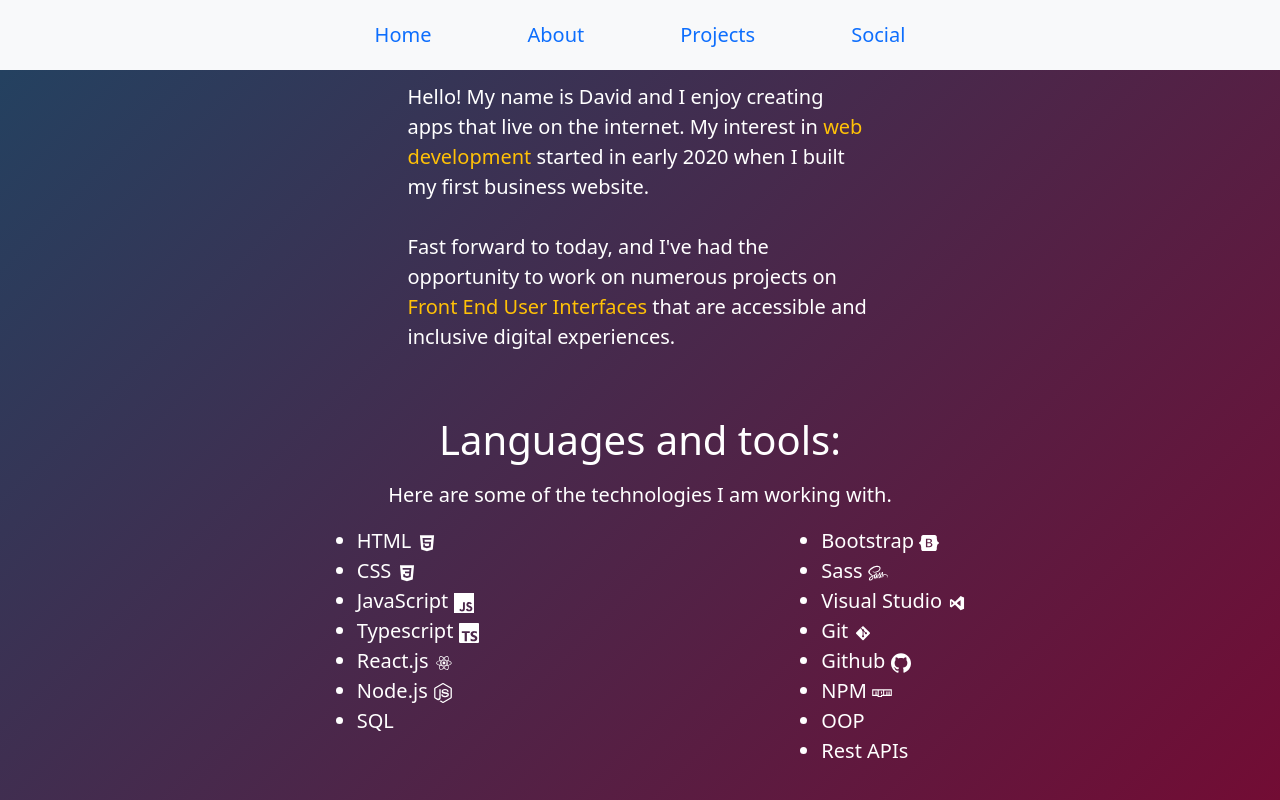
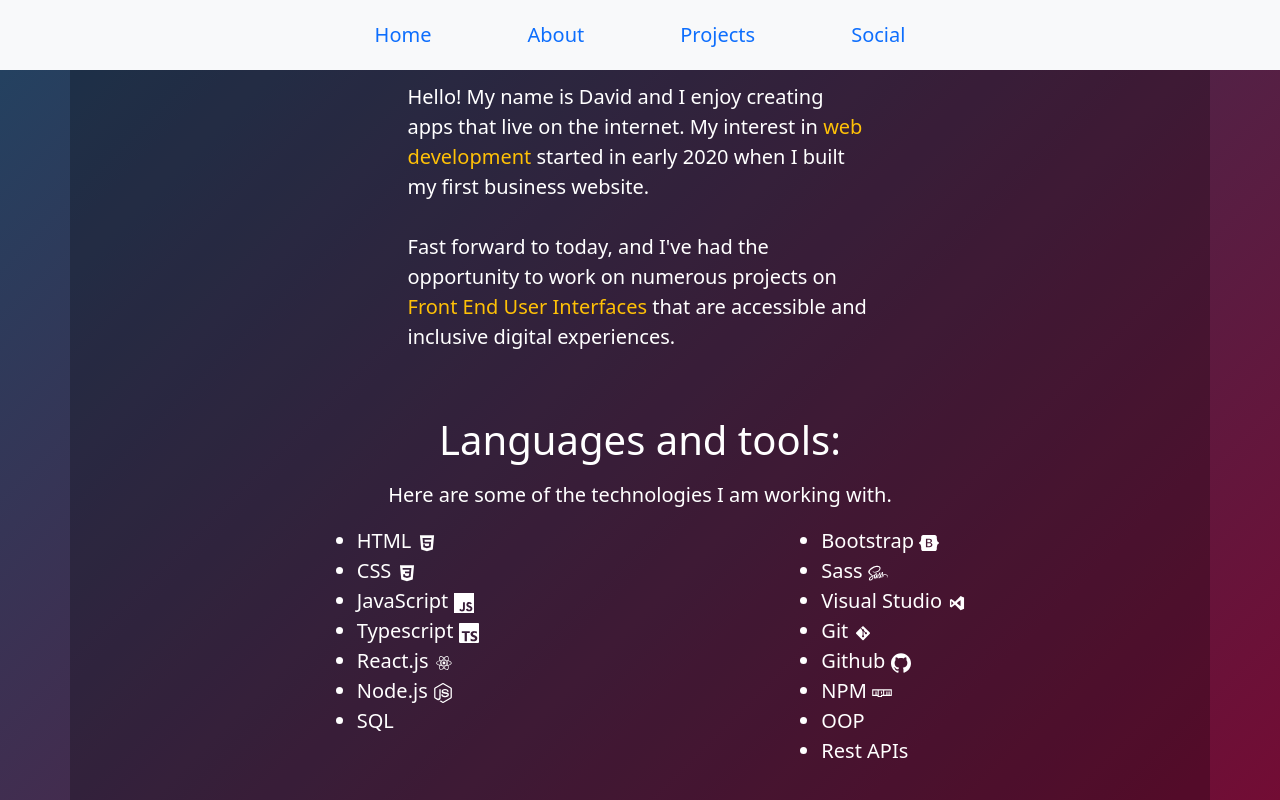
Before and after one commit to asbillt/portfolio-website, a React (Create React App) app: page /about in a window 1280 px wide. Built offline with nearby package versions, Linux system fonts and the light colour scheme.

Commit message:
Adds semi transparent background to about component.

```diff
--- a/src/Components/About.js
+++ b/src/Components/About.js
@@ -25,7 +25,7 @@ function About() {
   return (
     <div>
       <NavigationBar />
-      <Container className="vh-100 d-flex text-white justify-content-center align-items-center flex-column">
+      <Container className="vh-100 d-flex text-white justify-content-center align-items-center flex-column bg-black bg-opacity-25">
         <Row className="pb-5">
           <div className="d-flex justify-content-center">
             <Col className="col-sm-10 col-md-8 col-lg-6 col-xl-5 col-xxl-5">
```
